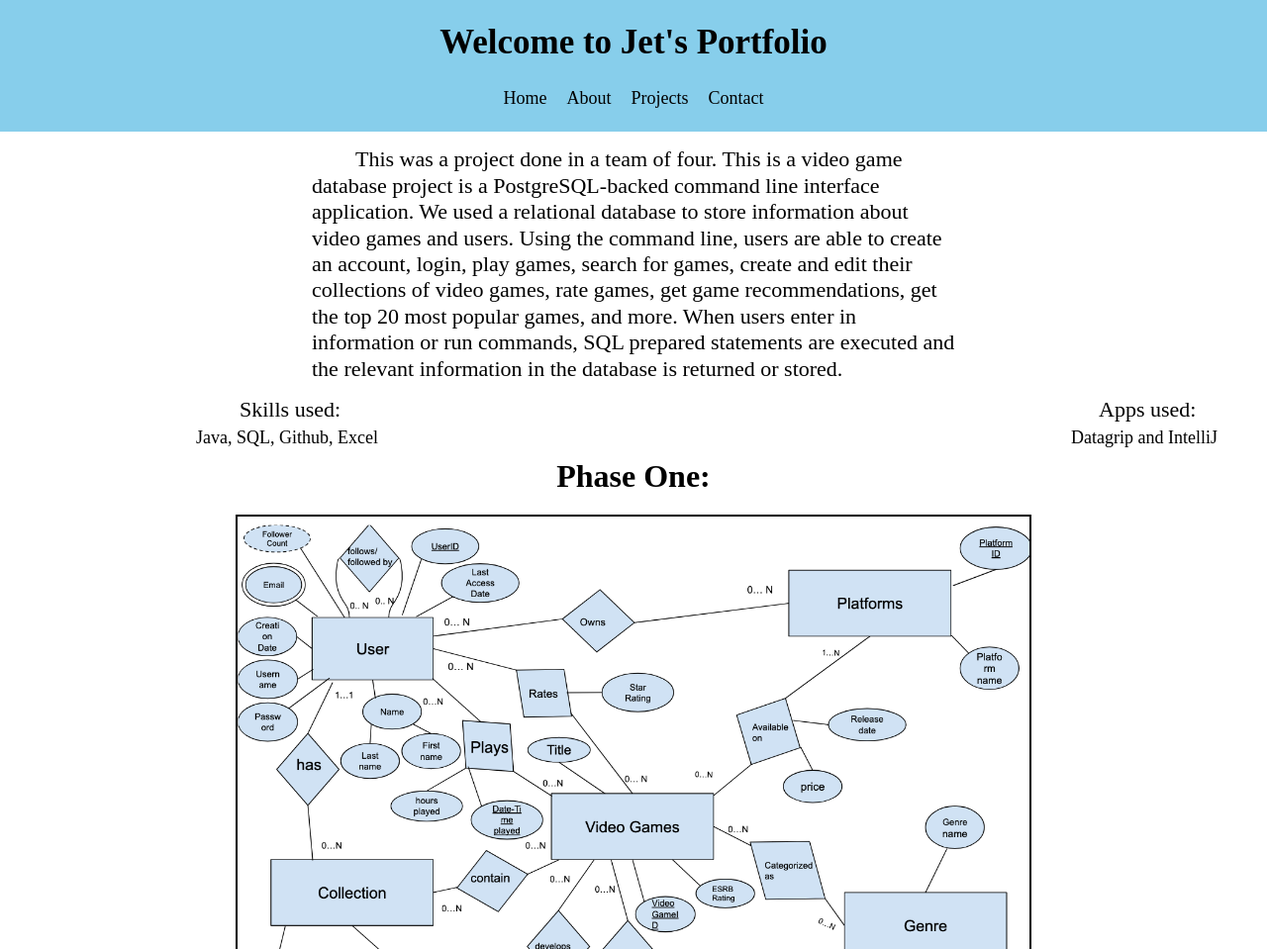
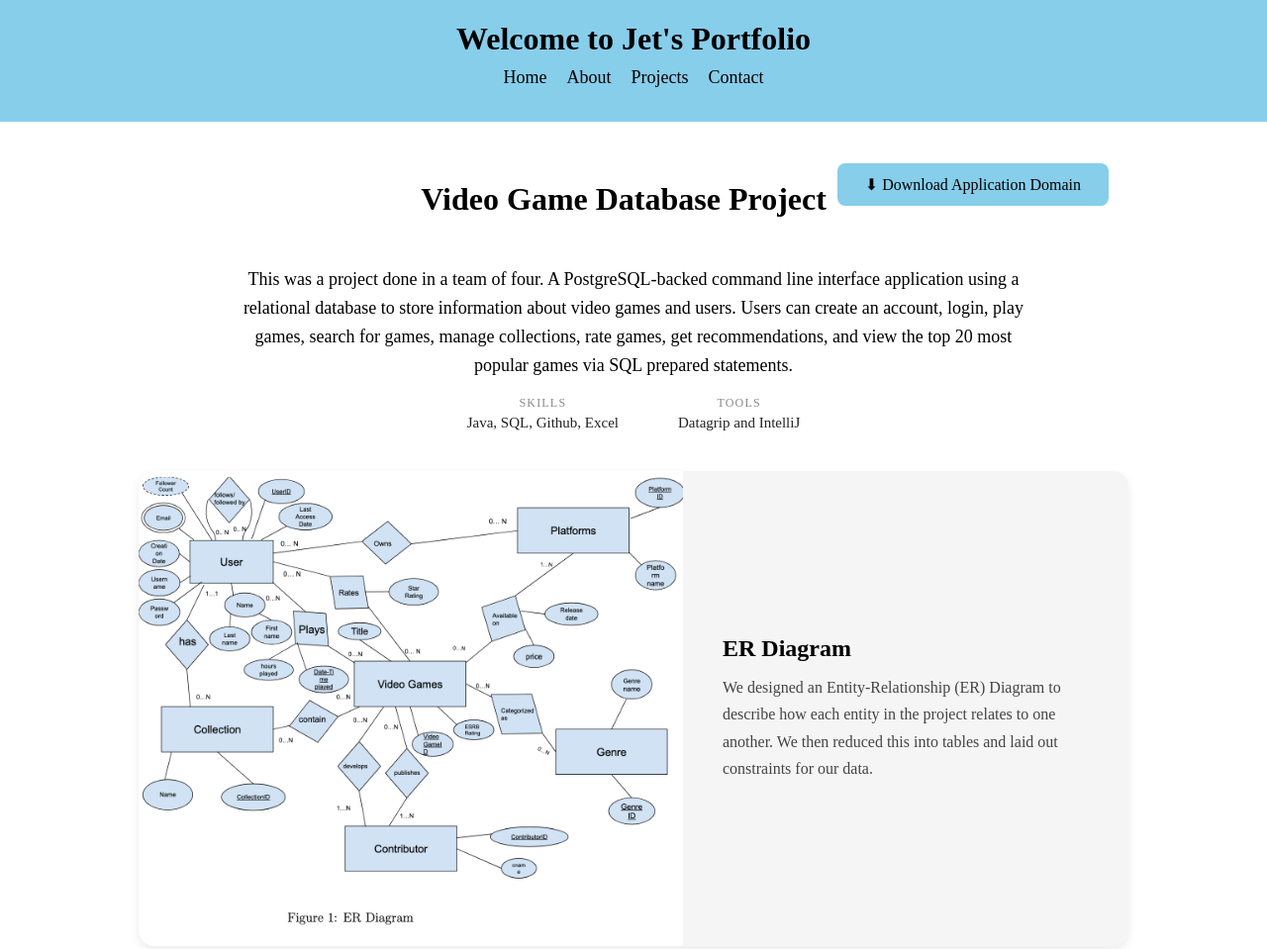
Before and after one commit to jetligit/portfolio, a plain HTML site: page projects/data_games_project/game_database.html in a window 1280 px wide. Shown: the top 959 px of the page at 99% size. Drawn offline with Linux system fonts and the light colour scheme; some packages are replaced by stand-ins of ours; a script that the page names is missing.

Commit message:
reformatted database project to have clickable boxes

```diff
--- a/projects/data_games_project/game_database.css
+++ b/projects/data_games_project/game_database.css
@@ -2,120 +2,205 @@ html, body {
     font-family: 'Times New Roman', Times, serif;
 }
 
-h1 {
-    text-align: center;
-    margin-bottom: 10px;
-    font-size: 35px;
+.top {
+    display: flex;
+    flex-direction: column;
+    background-color: #87CEEB;
+    margin: 0;
+    padding-bottom: 5px;
 }
 
-h1.title {
-    margin-bottom: 5px;
+nav {
+    display: flex;
+    justify-content: center;
+    height: 60px;
 }
 
-h1.phase {
-    margin-top: 0px;
-    text-align: center;
-    margin-bottom: 20px;
-    font-size: 32px;
+nav ul {
+    margin: 0;
+    list-style: none;
+    display: flex;
+    gap: 20px;
+    padding: 0;
+    align-items: center;
 }
 
-h2 {
-    margin-top: 0px;
-    margin-bottom: 0px;
+.fp-container {
+    max-width: 1000px;
+    margin: 0 auto;
+    padding: 20px;
+}
+
+.fp-title {
+    text-align: center;
+    font-size: 32px;
+    margin-bottom: 10px;
+}
+
+.fp-header {
+    display: flex;
+    align-items: center;
+    justify-content: space-between;
+    margin-bottom: 16px;
+}
+
+.fp-header-spacer {
+    flex: 1;
+}
+
+.fp-header-right {
+    flex: 1;
+    display: flex;
+    justify-content: flex-end;
+    align-items: flex-end;
+    padding-right: 20px;
+    padding-top: 10px;
+}
+
+p.summary {
+    font-size: 18px;
+    text-align: center;
+    line-height: 1.6;
+    margin: 20px auto 10px;
+    max-width: 800px;
+}
+
+.meta-row {
+    display: flex;
+    justify-content: center;
+    gap: 60px;
+    margin: 16px auto 40px;
+}
+
+.meta-block {
+    display: flex;
+    flex-direction: column;
+    align-items: center;
     text-align: center;
 }
 
-h2.process {
-    text-align: center;
-    margin-bottom: 20px;
-    font-size: 28px;
+.meta-label {
+    font-size: 12px;
+    text-transform: uppercase;
+    letter-spacing: 0.1em;
+    color: #888;
+    margin-bottom: 4px;
 }
 
-.er {
-    width: 800px;
-    height: auto;
-    border: 2px solid black;
-    display: block;       /* makes margin auto work */
-    margin: 0 auto;
+.meta-value {
+    font-size: 15px;
+    color: #222;
 }
 
-.database {
-    width: 800px;
-    height: auto;
-    border: 2px solid black;
-    display: block;       /* makes margin auto work */
-    margin: 0 auto;
+.fp-row {
+    display: flex;
+    align-items: center;
+    gap: 40px;
+    margin-bottom: 50px;
+    background: #f5f5f5;
+    border-radius: 16px;
+    box-shadow: 0 4px 10px rgba(0,0,0,0.08);
+    overflow: hidden;
+    cursor: pointer;
+    transition: transform 0.2s ease, box-shadow 0.2s ease;
 }
 
-.poster {
-    width: 800px;
-    height: auto;
-    border: 2px solid black;
+.fp-row:hover {
+    box-shadow: 0 8px 20px rgba(0,0,0,0.15);
+    transform: translateY(-3px);
 }
 
-p{
-    font-size: 18px;
-    margin-top: 0px;
+.fp-row-reverse {
+    flex-direction: row-reverse;
 }
 
-p.summary {
-    width: 1200px;
-    margin: 15px auto;
-    font-size: 22px;
-    text-align: left;
-    text-indent: 2em;   /* only first line indented */
-    line-height: 1.2;
+.fp-img {
+    width: 55%;
+    height: auto;
+    display: block;
+    flex-shrink: 0;
 }
 
-
-p.er_diagram{
-    width: 800px;
-
-    text-align: center;
-    margin: 10px auto;
-    margin-bottom: 30px;
+.fp-text {
+    padding: 30px 30px 30px 0;
+    flex: 1;
 }
 
-p.erp{
-    font-size: 25px;
-    margin-top: 0px;
-    text-align: center;
+.fp-row-reverse .fp-text {
+    padding: 30px 0 30px 30px;
 }
 
-p.top-skills{
-    font-size:22px;
-    text-indent: 11em;
-    margin-bottom: 5px;
+.fp-text h2 {
+    font-size: 24px;
+    margin-bottom: 12px;
+    margin-top: 0;
+    text-align: left;
 }
 
-p.top-apps{
-    font-size:22px;
-    text-indent: 3em;
-    text-align: right;
-    margin-bottom: 5px;
+.fp-text p {
+    font-size: 16px;
+    line-height: 1.7;
+    color: #444;
+    margin: 0;
+    text-align: left;
+    max-width: 100%;
 }
 
-p.bot-skills{
-    font-size:18px;
-    text-indent: 11em;
-    margin-bottom: 10px;
+.download-btn {
+    display: inline-block;
+    background-color: #87CEEB;
+    color: #000;
+    padding: 12px 28px;
+    border-radius: 8px;
+    font-size: 16px;
+    text-decoration: none;
+    transition: background-color 0.2s ease;
+    margin-top: 12px;
 }
 
-p.bot-apps{
-    font-size:18px;
-    text-indent: 0em;
-    text-align: right;
-    margin-bottom: 10px;
+.download-btn:hover {
+    background-color: #5bb8e0;
 }
 
-.skills-apps {
-    display: flex;
-    gap: 700px;
-    margin-bottom: 0px;
+.lightbox {
+    display: none;
+    position: fixed;
+    inset: 0;
+    background: rgba(0,0,0,0.85);
+    z-index: 1000;
+    justify-content: center;
+    align-items: center;
 }
 
-a{
+.lightbox.active {
+    display: flex;
+}
+
+.lightbox-img {
+    max-width: 90%;
+    max-height: 90vh;
+    border-radius: 8px;
+    box-shadow: 0 8px 30px rgba(0,0,0,0.5);
+}
+
+.lightbox-close {
+    position: fixed;
+    top: 20px;
+    right: 30px;
+    font-size: 32px;
+    color: white;
+    cursor: pointer;
+    line-height: 1;
+}
+
+.lightbox-close:hover {
+    color: #ccc;
+}
+
+a {
     display: block;
     text-align: center;
     font-size: 18px;
+    margin-top: 20px;
+    margin-bottom: 40px;
 }
--- a/projects/data_games_project/game_database.html
+++ b/projects/data_games_project/game_database.html
@@ -13,60 +13,77 @@
     <script>
         createHeader("header-container");
     </script>
+    <script src="../../lightbox.js"></script>
 
-    <p class = "summary">
-        This was a project done in a team of four. This is a video game database project is a PostgreSQL-backed command line interface
-        application. We used a relational database to store information about video games and users. Using the command line, users are
-        able to create an account, login, play games, search for games, create and edit their collections of video games, rate games,
-        get game recommendations, get the top 20 most popular games, and more. When users enter in information or run commands, SQL
-        prepared statements are executed and the relevant information in the database is returned or stored.
-    </p>
+    <div class="fp-container">
 
-    <div class = "skills-apps">
-        <p class = "top-skills"> Skills used: </p>
-        <p class = "top-apps"> Apps used:
-    </div>
-    <div class = "skills-apps">
-        <p class = "bot-skills">Java, SQL, Github, Excel</p>
-        <p class = "bot-apps"> Datagrip and IntelliJ</p>
+        <div class="fp-header">
+            <div class="fp-header-spacer"></div>
+            <h1 class="fp-title">Video Game Database Project</h1>
+            <div class="fp-header-right">
+                <a class="download-btn" href="images/Application_Domain.pdf" download>⬇ Download Application Domain</a>
+            </div>
+        </div>
+
+        <p class="summary">
+            This was a project done in a team of four. A PostgreSQL-backed command line interface application
+            using a relational database to store information about video games and users. Users can create an
+            account, login, play games, search for games, manage collections, rate games, get recommendations,
+            and view the top 20 most popular games via SQL prepared statements.
+        </p>
+
+        <div class="meta-row">
+            <div class="meta-block">
+                <span class="meta-label">Skills</span>
+                <span class="meta-value">Java, SQL, Github, Excel</span>
+            </div>
+            <div class="meta-block">
+                <span class="meta-label">Tools</span>
+                <span class="meta-value">Datagrip and IntelliJ</span>
+            </div>
+        </div>
+
+        <!-- ER Diagram -->
+        <div class="fp-row">
+            <img class="fp-img" src="images/er_diagram.png" alt="ER Diagram">
+            <div class="fp-text">
+                <h2>ER Diagram</h2>
+                <p>We designed an Entity-Relationship (ER) Diagram to describe how each entity in the project
+                relates to one another. We then reduced this into tables and laid out constraints for our data.</p>
+            </div>
+        </div>
+
+        <!-- Database -->
+        <div class="fp-row fp-row-reverse">
+            <img class="fp-img" src="images/database.png" alt="Database Image">
+            <div class="fp-text">
+                <h2>Database & Application</h2>
+                <p>With planning finished, we generated user and video game data using ChatGPT and populated
+                our database tables. We then used Java and SQL to build the command line interface and implement
+                core functionalities including collection creation, playing games, and account management.</p>
+            </div>
+        </div>
+
+        <!-- Data Poster -->
+        <div class="fp-row">
+            <img class="fp-img" src="images/data_poster.png" alt="Data Analysis Poster">
+            <div class="fp-text">
+                <h2>Data Analysis</h2>
+                <p>We finished implementing remaining functionalities and tested thoroughly. We then performed
+                data analysis using code and Excel graphs to find trends, and displayed our results in a
+                research poster.</p>
+            </div>
+        </div>
+
     </div>
 
-    <h1 class = "phase" > Phase One: </h1>
-    <div>
-        <img class = "er" src = "images/er_diagram.png" alt = "ER Diagram">
-    </div>
-    <p class = "er_diagram">
-        We first had to make a plan for the project. We designed an Entity-Relationship (ER) Diagram to desribe how each entity in
-        the project relates to one another. Then we reduced this ER diagram into tables to help us plan what to put in the
-        database. Finally, we laid out some constraints for our data.
-    </p>
-
-
-    <h1 class = "phase" > Phase Two: </h1>
-    <div>
-        <img class = "database" src = "images/database.png" alt = "Database Image">
-    </div>
-    <p class = "er_diagram">
-        With our planning finished, we then moved on to the database and application side of things. We generated user and video
-        game data using ChatGPT and populated our database tables with it. Then, we used Java and SQL to create the command line
-        interface and implement most of the required functionalities including collection creation, playing, making accounts and
-        logging in.
-    </p>
-
-    <h1 class = "phase" > Phase Three: </h1>
-    <div>
-        <img class = "database" src = "images/data_poster.png" alt = "Data Analysis Poster">
-    </div>
-    <p class = "er_diagram">
-        We finished implementing the rest of the functionalities and ensured everything was working properly with in depth testing.
-        Then, we performed data analysis on our data using code and graphs in Excel to find trends. Finally, we displayed the results
-        from our data analysis to create our poster.
-    </p>
-
-    <div>
-        <a href="images/Application_Domain.pdf" download>Click here to download our Application Domain</a>
+    <!-- Lightbox -->
+    <div class="lightbox" id="lightbox">
+        <span class="lightbox-close" onclick="closeLightbox()">✕</span>
+        <img class="lightbox-img" id="lightbox-img" src="" alt="">
     </div>
 
-    <script src="../../index.js"></script>
+    <script src="../../../index.js"></script>
+    <script src="lightbox.js"></script>
 </body>
 </html>
--- a/projects/food_pantry_project/food_pantry.css
+++ b/projects/food_pantry_project/food_pantry.css
@@ -77,6 +77,13 @@ p.summary {
     border-radius: 16px;
     box-shadow: 0 4px 10px rgba(0,0,0,0.08);
     overflow: hidden;
+    cursor: pointer;
+    transition: transform 0.2s ease, box-shadow 0.2s ease;
+}
+
+.fp-row:hover {
+    box-shadow: 0 8px 20px rgba(0,0,0,0.15);
+    transform: translateY(-3px);
 }
 
 .fp-row-reverse {
@@ -137,8 +144,9 @@ a {
     border-radius: 8px;
     font-size: 16px;
     text-decoration: none;
-    margin: 10px auto 40px;
     transition: background-color 0.2s ease;
+    margin-top: 12px;
+    margin-right: 0px;
 }
 
 .download-btn:hover {
@@ -164,3 +172,38 @@ a {
     padding-right: 20px;
     padding-top: 10px;
 }
+
+.lightbox {
+    display: none;
+    position: fixed;
+    inset: 0;
+    background: rgba(0,0,0,0.85);
+    z-index: 1000;
+    justify-content: center;
+    align-items: center;
+}
+
+.lightbox.active {
+    display: flex;
+}
+
+.lightbox-img {
+    max-width: 90%;
+    max-height: 90vh;
+    border-radius: 8px;
+    box-shadow: 0 8px 30px rgba(0,0,0,0.5);
+}
+
+.lightbox-close {
+    position: fixed;
+    top: 20px;
+    right: 30px;
+    font-size: 32px;
+    color: white;
+    cursor: pointer;
+    line-height: 1;
+}
+
+.lightbox-close:hover {
+    color: #ccc;
+}
```
Also changed, not shown: lightbox.js (added, +19 -0 lines), projects/food_pantry_project/food_pantry.html (+9 -0 lines).
